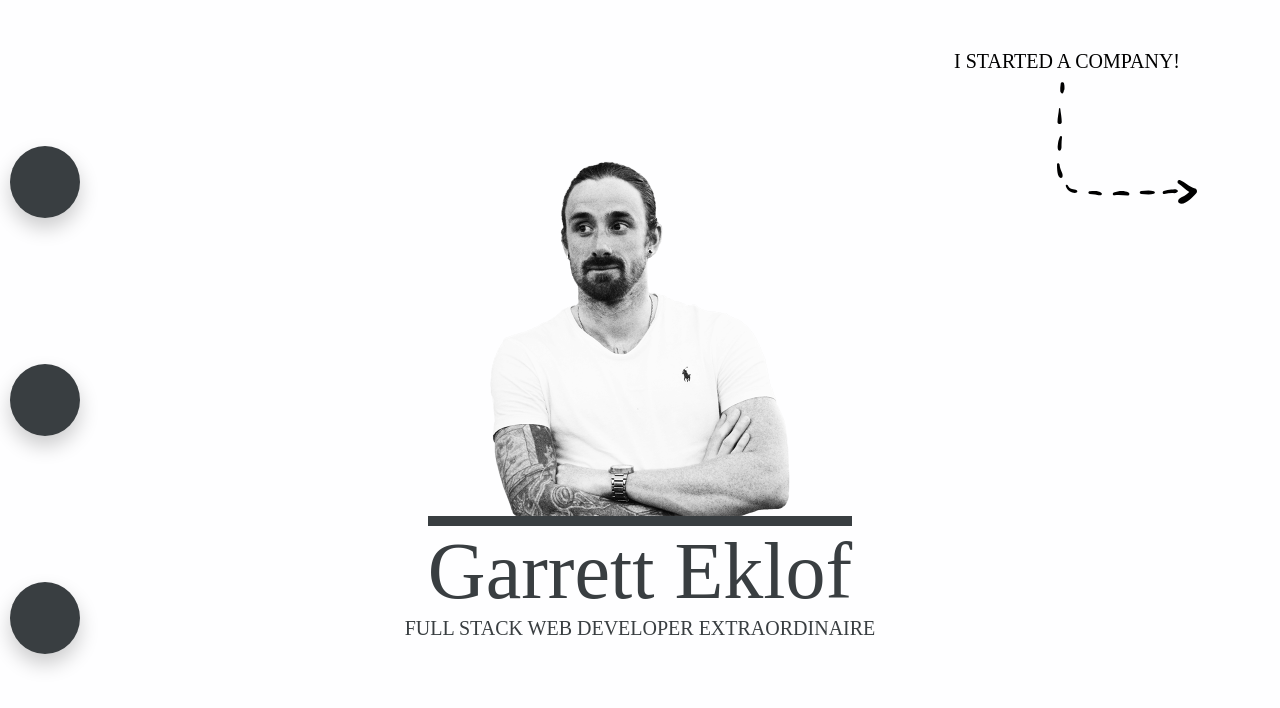
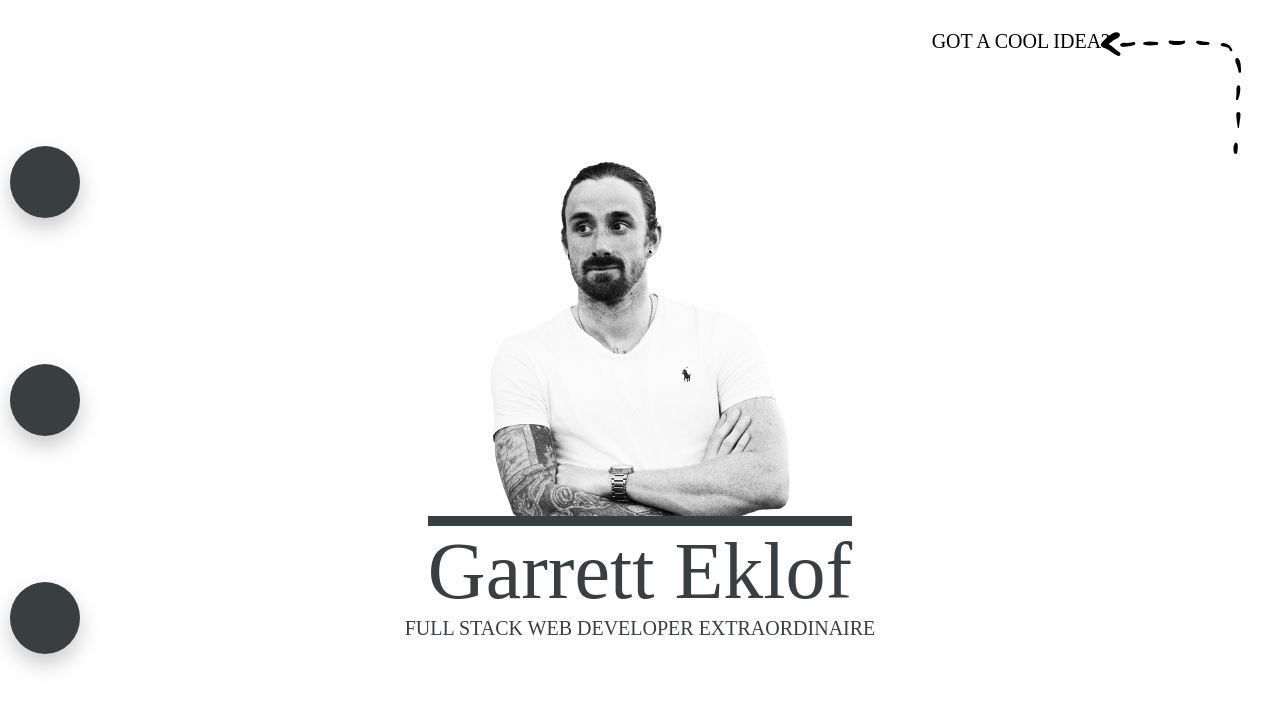
Before and after one commit to garretteklof/portfolio, a React app: page / in a window 1280 px wide. Shown: the top 708 px of the page. Built offline with nearby package versions, Linux system fonts and the light colour scheme; a web font is replaced by a local one.

Commit message:
tweaks to leftside.design link

```diff
--- a/src/components/Intro/IntroPage.js
+++ b/src/components/Intro/IntroPage.js
@@ -5,7 +5,7 @@ import Icon from "../SpriteIcon";
 const IntroPage = () => (
   <section className="intro">
     <div className="leftside">
-      <h4>I started a company!</h4>
+      <h4>Got a cool idea?</h4>
       <a href="https://leftside.design/" target="_blank">
         <img src="images/intro/turn-right.svg" alt="Go to Leftside" />
       </a>
--- a/src/styles/components/_intro.scss
+++ b/src/styles/components/_intro.scss
@@ -92,8 +92,8 @@
 
 .leftside {
   position: absolute;
-  top: 5rem;
-  right: 4rem;
+  top: 0rem;
+  right: 2rem;
   display: flex;
   justify-content: center;
   align-items: center;
@@ -107,22 +107,29 @@
     width: auto;
     align-self: flex-end;
     transition: all 0.4s;
-    &:hover {
-      transform: translateX(4.5rem);
-      cursor: pointer;
-    }
+    transform: rotate(-180deg);
     @media only screen and (max-width: $bp-500) {
       height: 10rem;
     }
   }
+
   > h4 {
     font-size: 2rem;
     font-weight: 300;
     text-transform: uppercase;
-    transform: translateX(-6rem);
+    transform: translate(-15rem, 3rem);
+    transition: all 0.4s;
     @media only screen and (max-width: $bp-500) {
       font-size: 1.6rem;
       transform: translateX(-4rem);
     }
   }
+  &:hover img {
+    transform: translate(0, 3rem);
+    cursor: pointer;
+  }
+
+  &:hover > h4 {
+    transform: translate(-7rem, 3rem);
+  }
 }
```
